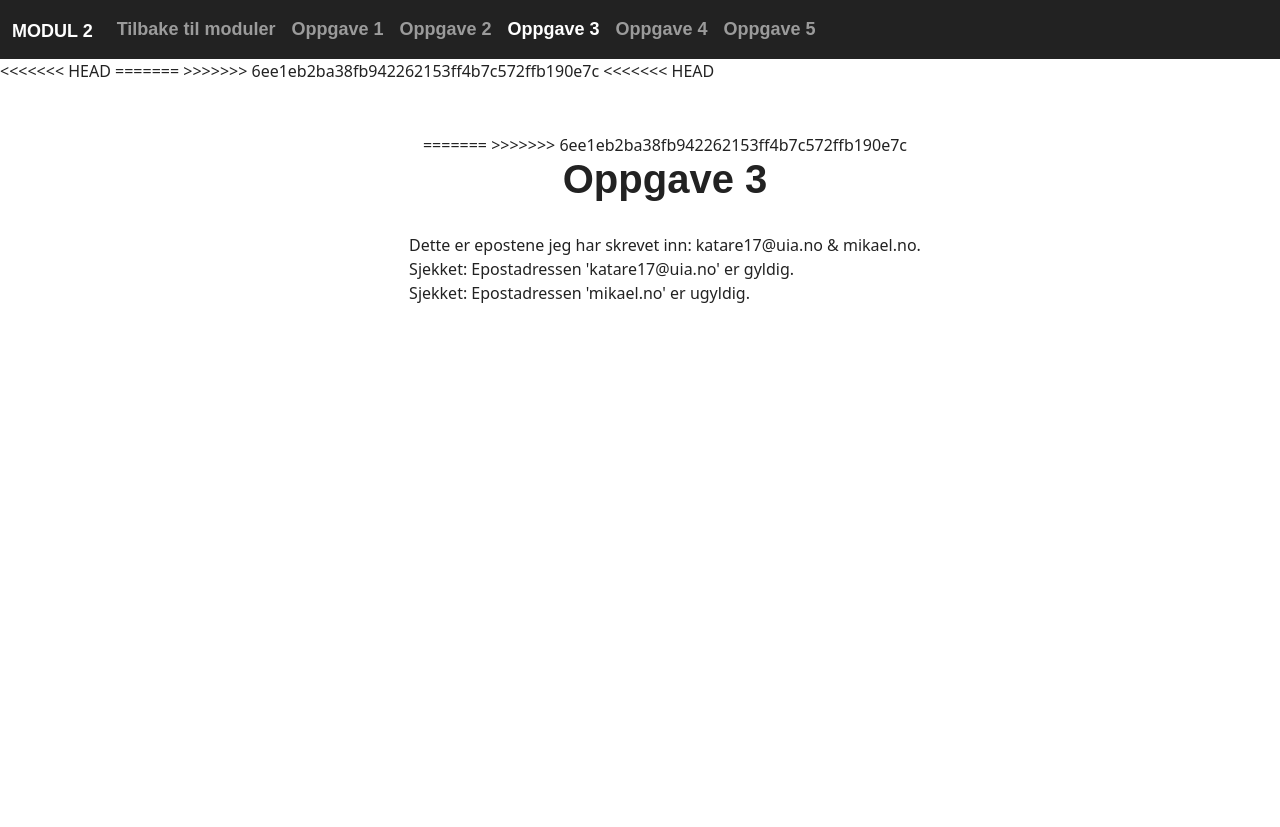
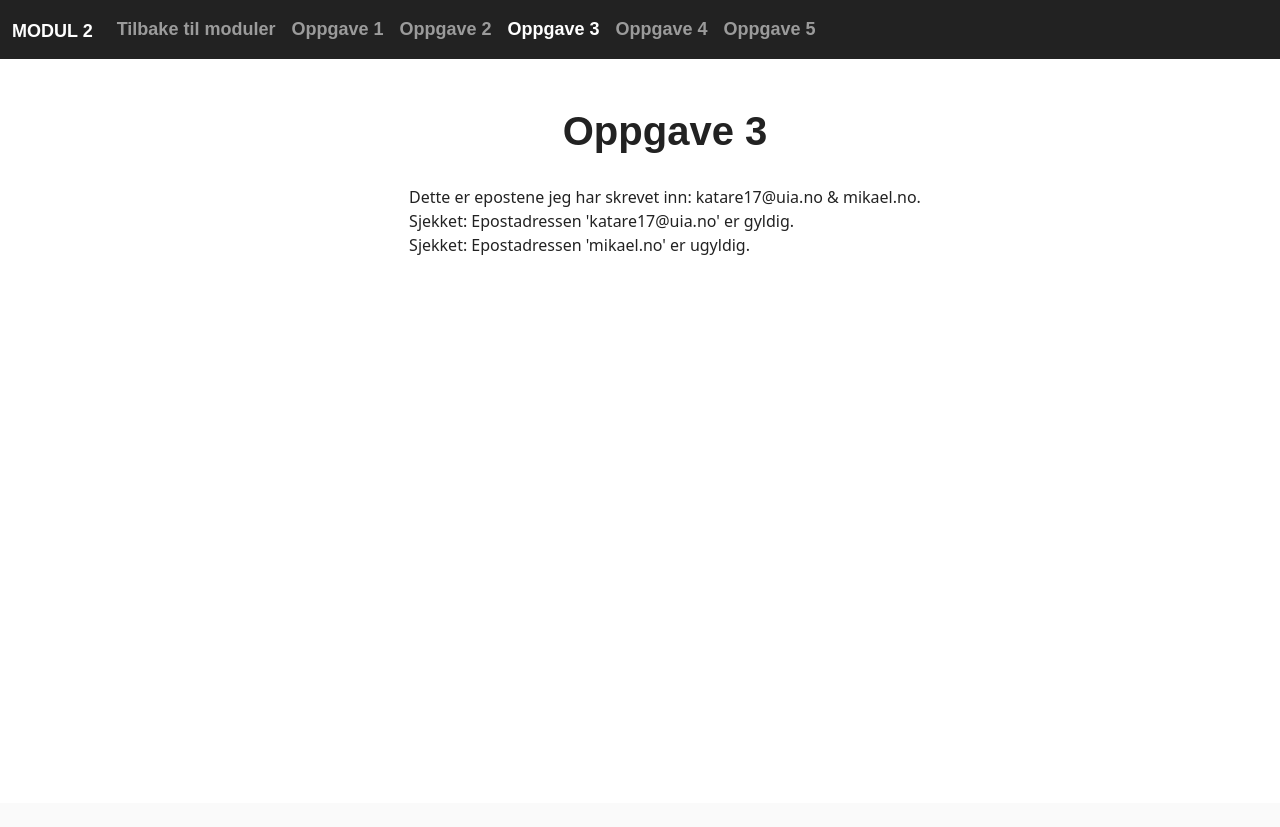
Before and after one commit to katare17/IS_115, a PHP site: page /modul-2-oppgave3.php in a window 1280 px wide. After the commit the page ends 255 px from the top, so only its background shows below. Run offline with PHP 8.4, Linux system fonts and the light colour scheme; some web fonts are replaced.

Commit message:
fikset oppgave3

```diff
--- a/modul-2-oppgave3.php
+++ b/modul-2-oppgave3.php
@@ -39,18 +39,12 @@ $email2 = "mikael.no";
   </div>
 </nav>
     <link rel="stylesheet" href="bootstrap.css">
-<<<<<<< HEAD
     <link rel="stylesheet" href="style.css">
-=======
->>>>>>> 6ee1eb2ba38fb942262153ff4b7c572ffb190e7c
     <title>Katarina Kirkhus</title>
 </head>
 
 <body>
-<<<<<<< HEAD
     <div class="centered-content">
-=======
->>>>>>> 6ee1eb2ba38fb942262153ff4b7c572ffb190e7c
     <h1>Oppgave 3</h1>
     <br>
     <p>Dette er epostene jeg har skrevet inn: <?php echo $email1?> & <?php echo $email2?>.
```
